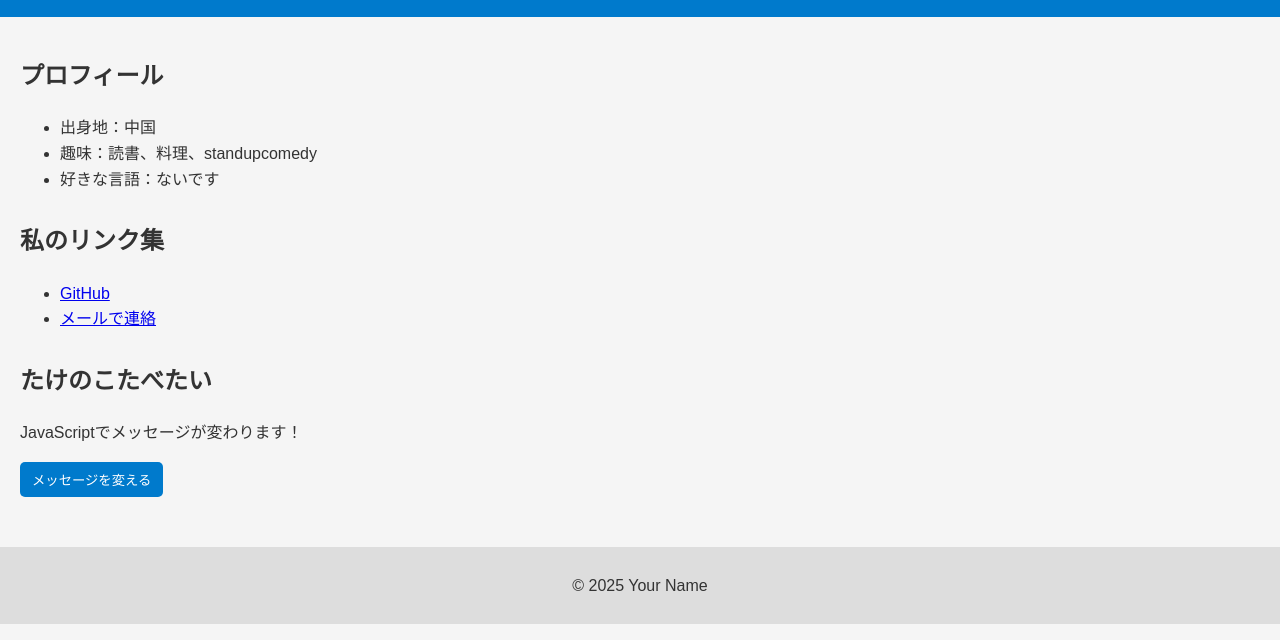
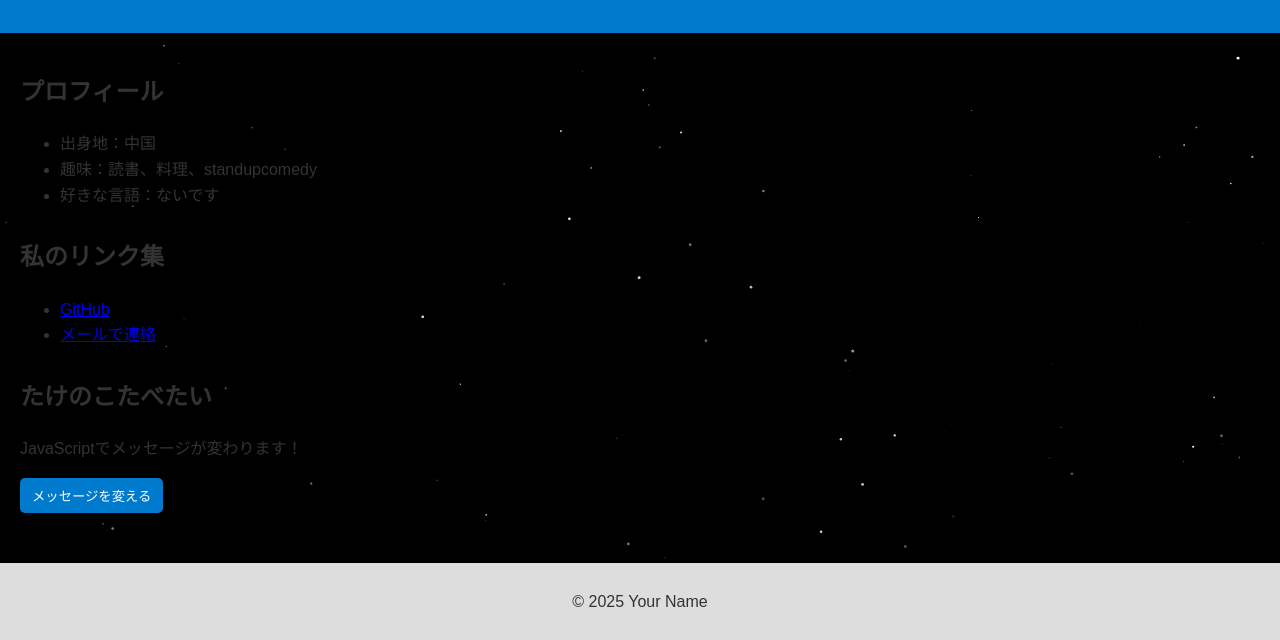
Before and after one commit to ranranjiangbing/ranranjiangbing.github.io, a plain HTML site: page index.html in a window 1280 px wide. Shown: the part 184-824 px from the top of the page. Drawn offline with Linux system fonts and the light colour scheme.

Commit message:
Update index.html

```diff
--- a/index.html
+++ b/index.html
@@ -7,7 +7,8 @@
   <link rel="stylesheet" href="style.css">
 </head>
 <body>
-  canvas.style.background = "radial-gradient(#111, #222)";
+  <canvas id="starCanvas"></canvas>
+
   <header>
     <h1>こんにちは！私は <span id="name">らん</span> です</h1>
     <p>ようこそ、私の自己紹介ページへ！</p >
```
